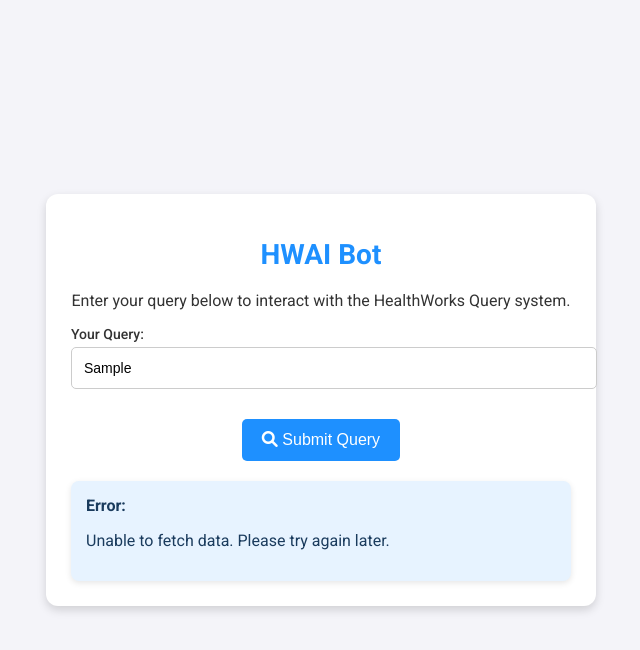
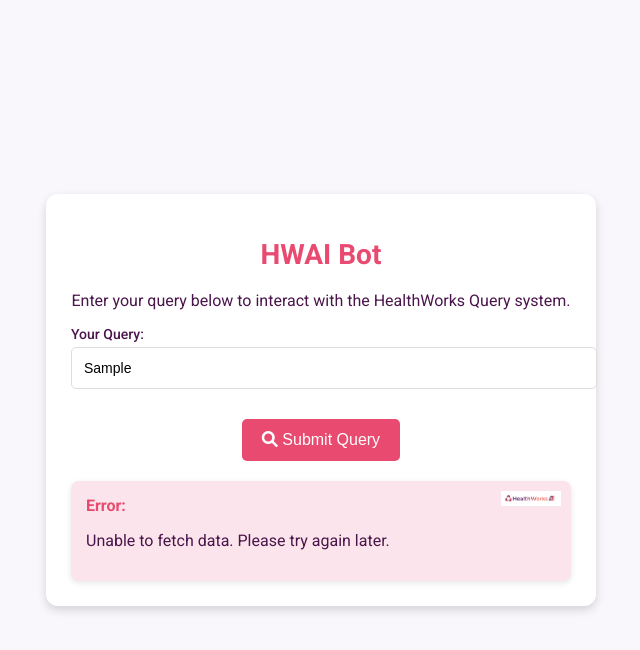
Before and after one commit to Jishudayal/Test, a plain HTML site: page index.html in a window 1280 px wide. Both pictures are taken after typing "Sample" into the empty fields and a click on the button "Submit Query". Shown: the whole page, without its empty margins (319-959 px from the left). Drawn offline with Linux system fonts and the light colour scheme; no server answers.

Commit message:
Update index.html

```diff
--- a/index.html
+++ b/index.html
@@ -13,19 +13,19 @@
             font-family: 'Roboto', sans-serif;
             margin: 0;
             padding: 0;
-            background-color: #f4f4f9;
+            background-color: #f9f7fc;
             display: flex;
             flex-direction: column;
             align-items: center;
             justify-content: center;
             height: 100vh;
-            color: #333;
+            color: #4A154B; /* Matches logo's purple tone */
         }
 
         h1 {
             margin-bottom: 20px;
             font-size: 28px;
-            color: #1E90FF;
+            color: #E84A70; /* Matches logo's pinkish-red tone */
         }
 
         .container {
@@ -53,13 +53,13 @@
         .form-group input {
             width: 100%;
             padding: 12px;
-            border: 1px solid #ccc;
+            border: 1px solid #ddd;
             border-radius: 5px;
             font-size: 14px;
         }
 
         .btn {
-            background-color: #1E90FF;
+            background-color: #E84A70; /* Matches logo's pinkish-red tone */
             color: white;
             border: none;
             padding: 12px 20px;
@@ -71,7 +71,7 @@
         }
 
         .btn:hover {
-            background-color: #0056b3;
+            background-color: #C63D5C;
         }
 
         .spinner {
@@ -82,11 +82,24 @@
         .response-card {
             margin-top: 20px;
             padding: 15px;
-            background: #e7f3ff;
+            background: #fbe4eb; /* Light pinkish background */
             border-radius: 8px;
             box-shadow: 0 2px 6px rgba(0, 0, 0, 0.1);
             text-align: left;
-            color: #1a3b5d;
+            color: #4A154B;
+            position: relative;
+        }
+
+        .response-card img {
+            width: 60px;
+            height: auto;
+            position: absolute;
+            top: 10px;
+            right: 10px;
+        }
+
+        .response-card strong {
+            color: #E84A70;
         }
     </style>
 </head>
@@ -136,6 +149,7 @@
                         // Create a card to display the response
                         responseContainer.innerHTML = `
                             <div class="response-card">
+                                <img src="./HWAI_Logo.png" alt="HWAI Logo">
                                 <strong>Response:</strong>
                                 <p>${data.response}</p>
                             </div>
@@ -143,6 +157,7 @@
                     } else {
                         responseContainer.innerHTML = `
                             <div class="response-card">
+                                <img src="./HWAI_Logo.png" alt="HWAI Logo">
                                 <strong>Error:</strong>
                                 <p>No response received from the server.</p>
                             </div>
@@ -154,6 +169,7 @@
                     console.error("Error:", error);
                     responseContainer.innerHTML = `
                         <div class="response-card">
+                            <img src="./HWAI_Logo.png" alt="HWAI Logo">
                             <strong>Error:</strong>
                             <p>Unable to fetch data. Please try again later.</p>
                         </div>
```
